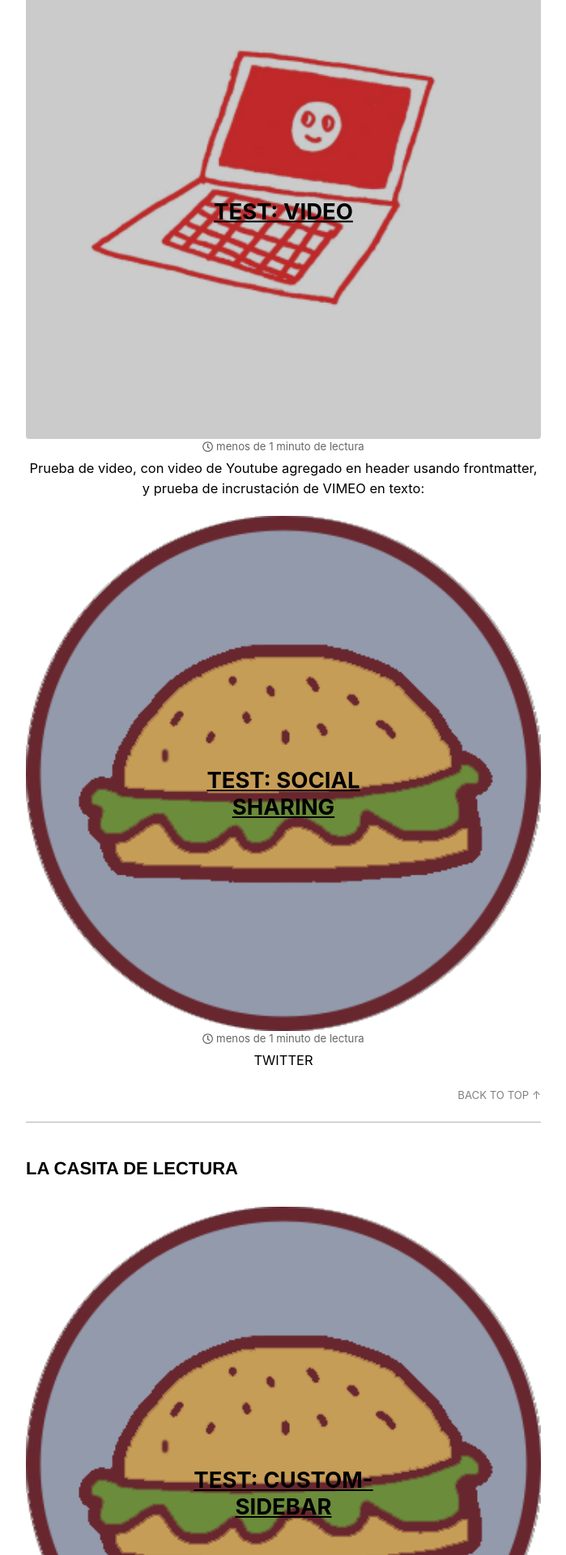
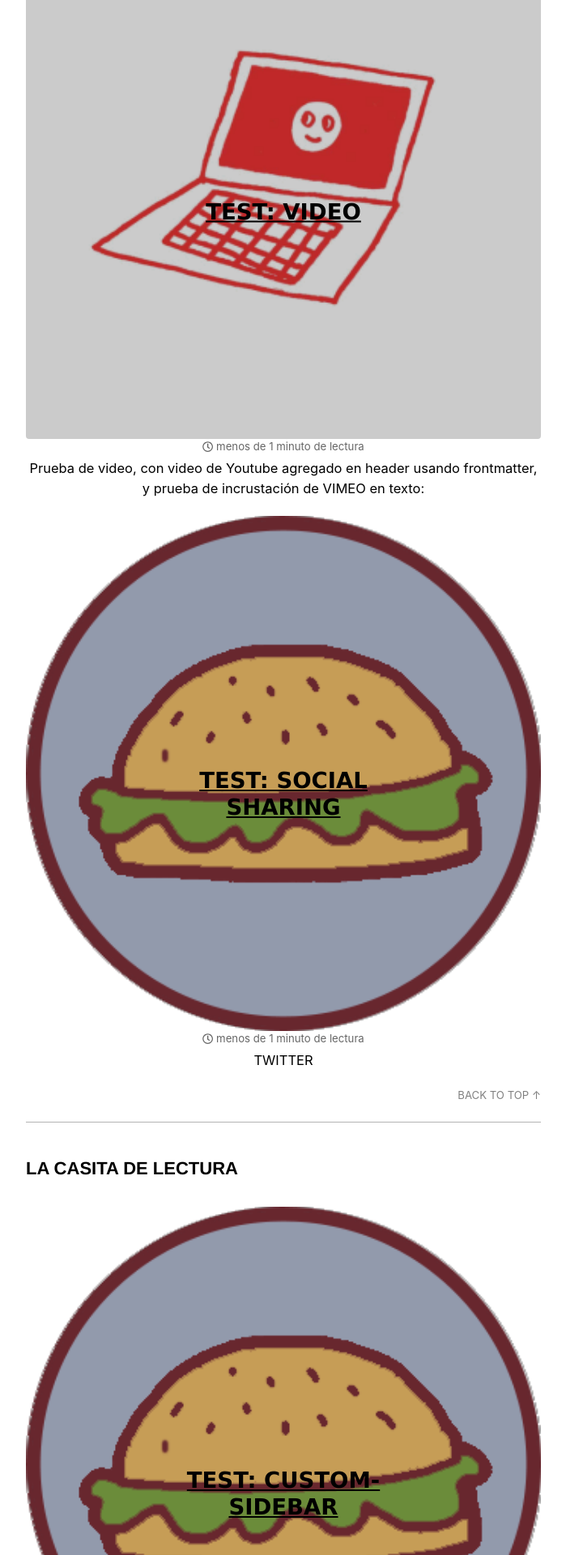
Before and after one commit to sangucherevista/sangucherevista.github.io, a Jekyll site: the page built from _pages/secciones.html, in a window 1280 px wide. Shown: the part 703-2623 px from the top of the page at 81% size, without its empty margins (290-989 px from the left). Built offline with Jekyll 4.4.1, drawn with Linux system fonts in a browser that asks for light colours; nearby versions of some CDN libraries.

Commit message:
Updated '_sass/minimal-mistakes/_archive.scss' via CloudCannon

```diff
--- a/_sass/minimal-mistakes/_archive.scss
+++ b/_sass/minimal-mistakes/_archive.scss
@@ -35,7 +35,7 @@
 }
 
 .archive__item-title {
-  font-family: $sans-serif-narrow;
+  font-family: $lucida;
   font-weight: bold;
   text-decoration: none;
   position: absolute;
@@ -44,7 +44,7 @@
   transform: translate(-50%, -50%);
 
   a {
-    color: inherit;
+    color: $text-color;
   }
 
   a + a {
```
